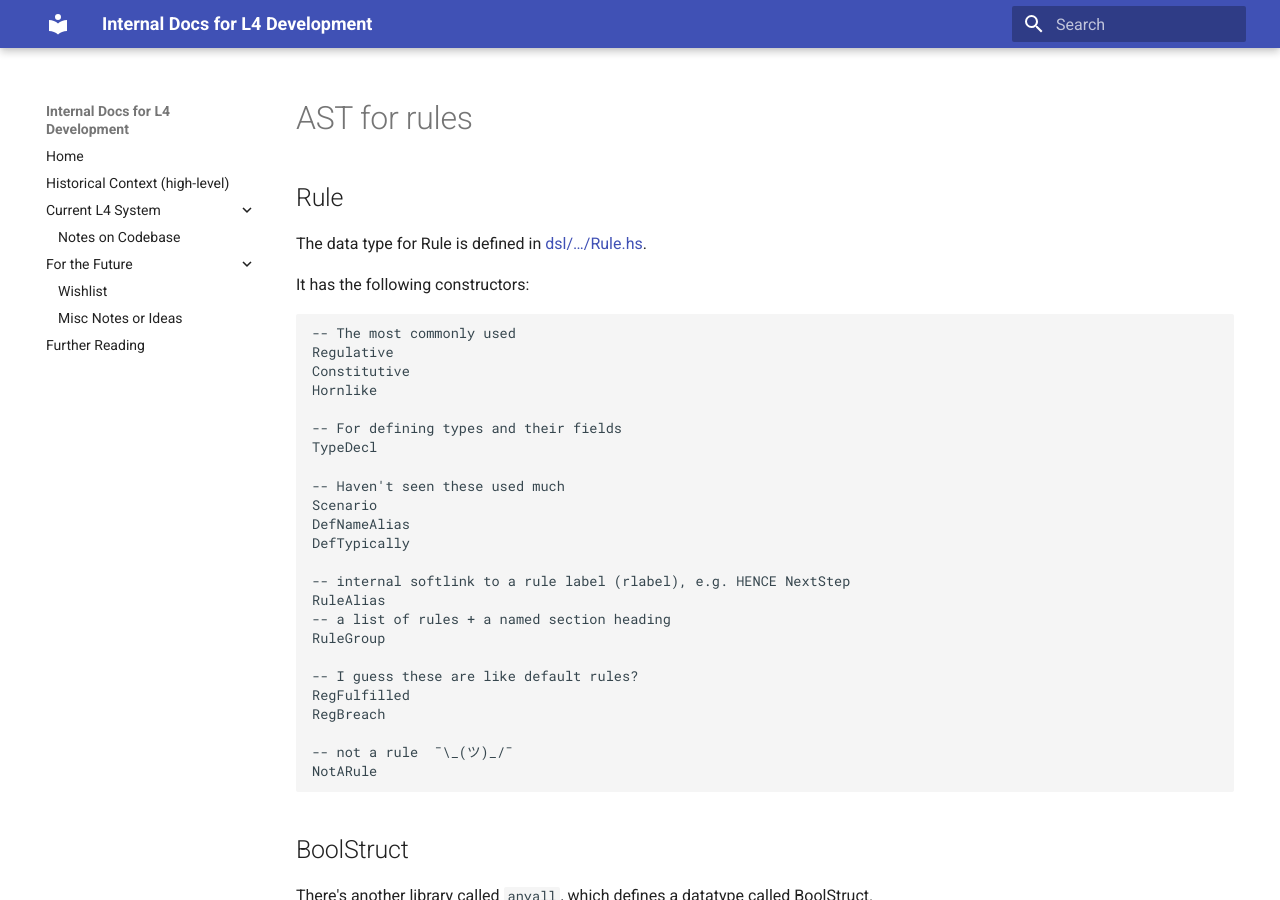
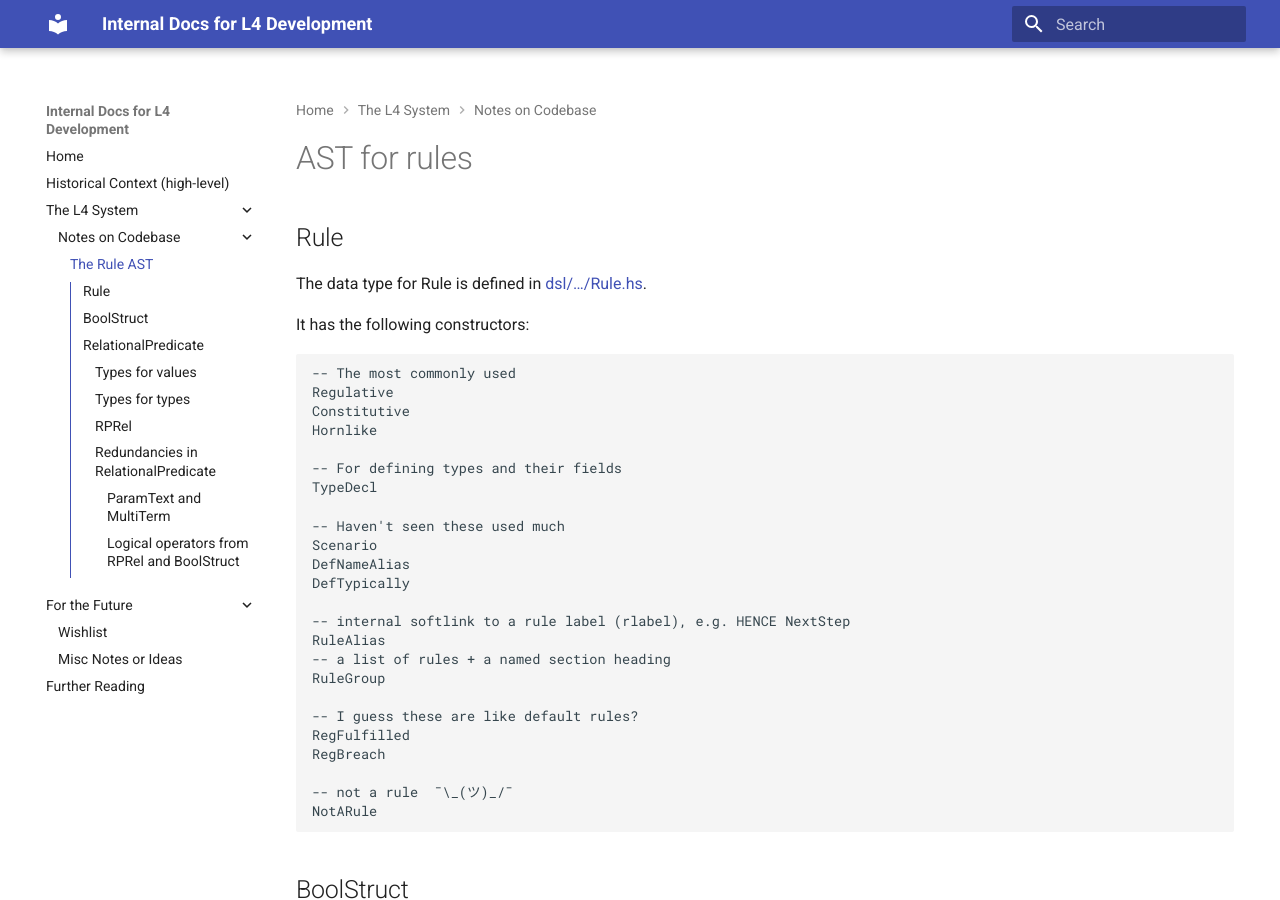
Before and after one commit to smucclaw/internal_docs, an MkDocs documentation site: the page built from docs/current_system/codebase/rule-ast.md, in a window 1280 px wide and 900 px high. Built offline with MkDocs 1.6.1 and Material for MkDocs 9.7.7, drawn with Linux system fonts in a browser that asks for light colours.

Commit message:
move codebase-related info around

```diff
--- a/mkdocs.yml
+++ b/mkdocs.yml
@@ -2,10 +2,12 @@ site_name: Internal Docs for L4 Development
 site_url: https://smucclaw.github.io/internal_docs/
 nav:
   - Home: index.md
-  - Historical Context (high-level): historical_context.md # TODO: add link to original grant proposal here
-  - Current L4 System:
+  - Historical Context (high-level): historical_context.md
+  - The L4 System:
       - current_system/index.md
-      - Notes on Codebase: current_system/codebase.md
+      - Notes on Codebase:
+          - current_system/codebase/index.md
+          - The Rule AST: current_system/codebase/rule-ast.md
   - For the Future:
       - Wishlist: future_aspirations.md
       - Misc Notes or Ideas: misc.md
@@ -17,6 +19,7 @@ theme:
     - navigation.top
     - navigation.expand
     - navigation.path
+    # - navigation.prune
+    - navigation.instant
     - toc.follow
     - toc.integrate
-    - navigation.instant
```
Also changed, not shown: docs/current_system/codebase/index.md (added), docs/current_system/codebase/rule-ast.md (renamed from docs/rule-ast.md).
